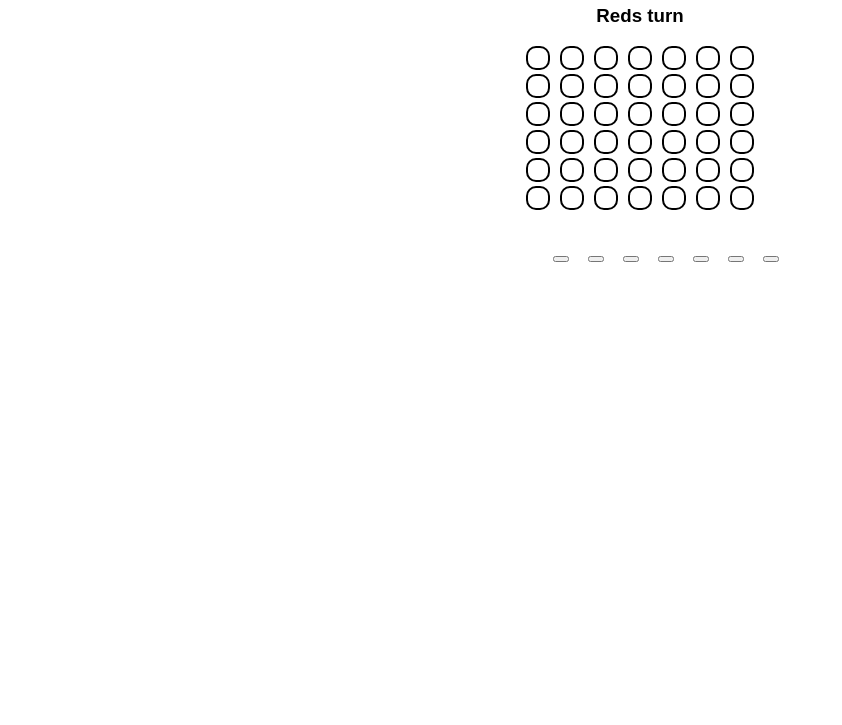
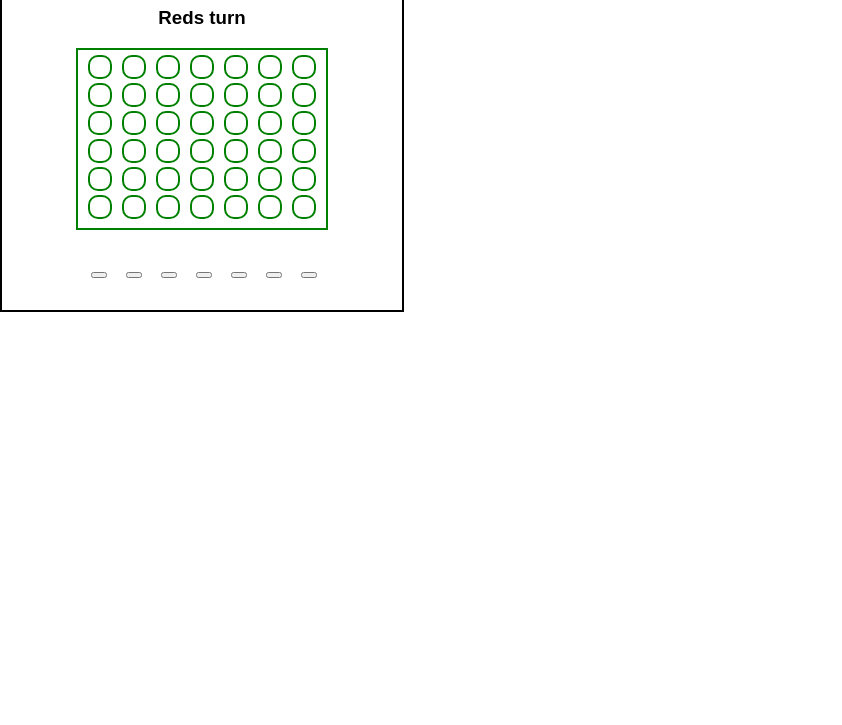
Before and after one commit to dasp24/connect-four-game, a React app: page / in a window 1280 px wide. Shown: the part 75-800 px from the top of the page, without its empty margins (0-842 px from the left). Built offline with nearby package versions, Linux system fonts and the light colour scheme.

Commit message:
added borders an stylings

```diff
--- a/src/components/App.css
+++ b/src/components/App.css
@@ -1,5 +1,7 @@
 .App {
   text-align: center;
+  border: 2px solid;
+  width: 400px;
 }
 
 .App-header {
@@ -12,3 +14,10 @@
 .App-intro {
   font-size: large;
 }
+
+.Board {
+  border: 2px solid green;
+  display: inline-block;
+  padding: 5px;
+
+}
--- a/src/components/Board.js
+++ b/src/components/Board.js
@@ -1,5 +1,6 @@
 import React, { Component } from 'react';
 import {connect} from 'react-redux';
+import {style} from './App.css';
 
 const slotDimension = 20;
 const slotStyle = {
@@ -8,7 +9,7 @@ const slotStyle = {
     borderRadius: `${slotDimension / 2}px`,
     margin: '0 5px',
     display: 'inline-block',
-    border: '2px solid'
+    border: '2px solid green'
 };
 
 class Board extends Component {
--- a/src/components/Choice.js
+++ b/src/components/Choice.js
@@ -11,6 +11,8 @@ class Choice extends Component {
             textdecoration: 'none',
             margin: '15px',
             width: '5px',
+            position: 'relative',
+            right: '24px'
 
             };
 
```
